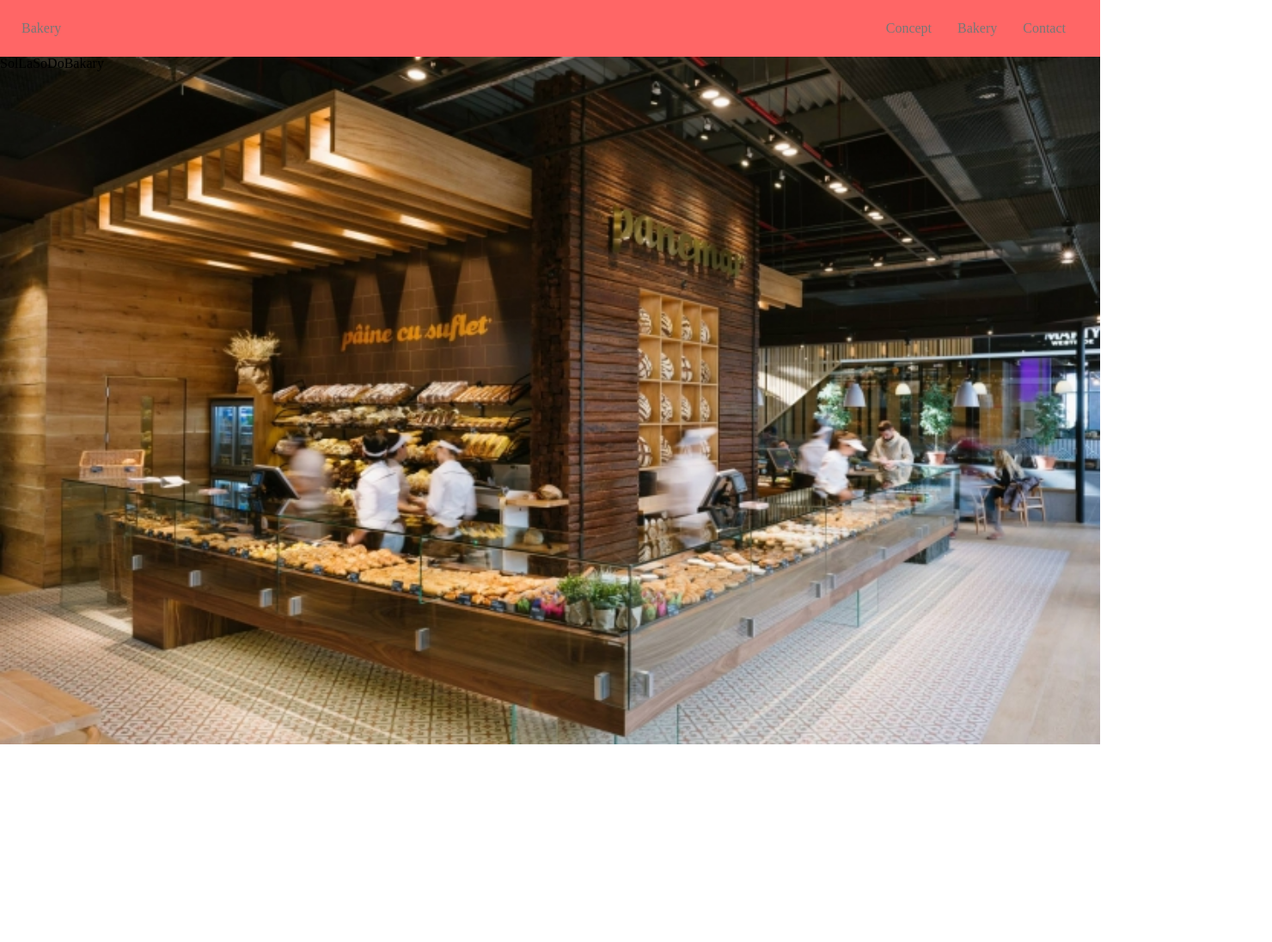
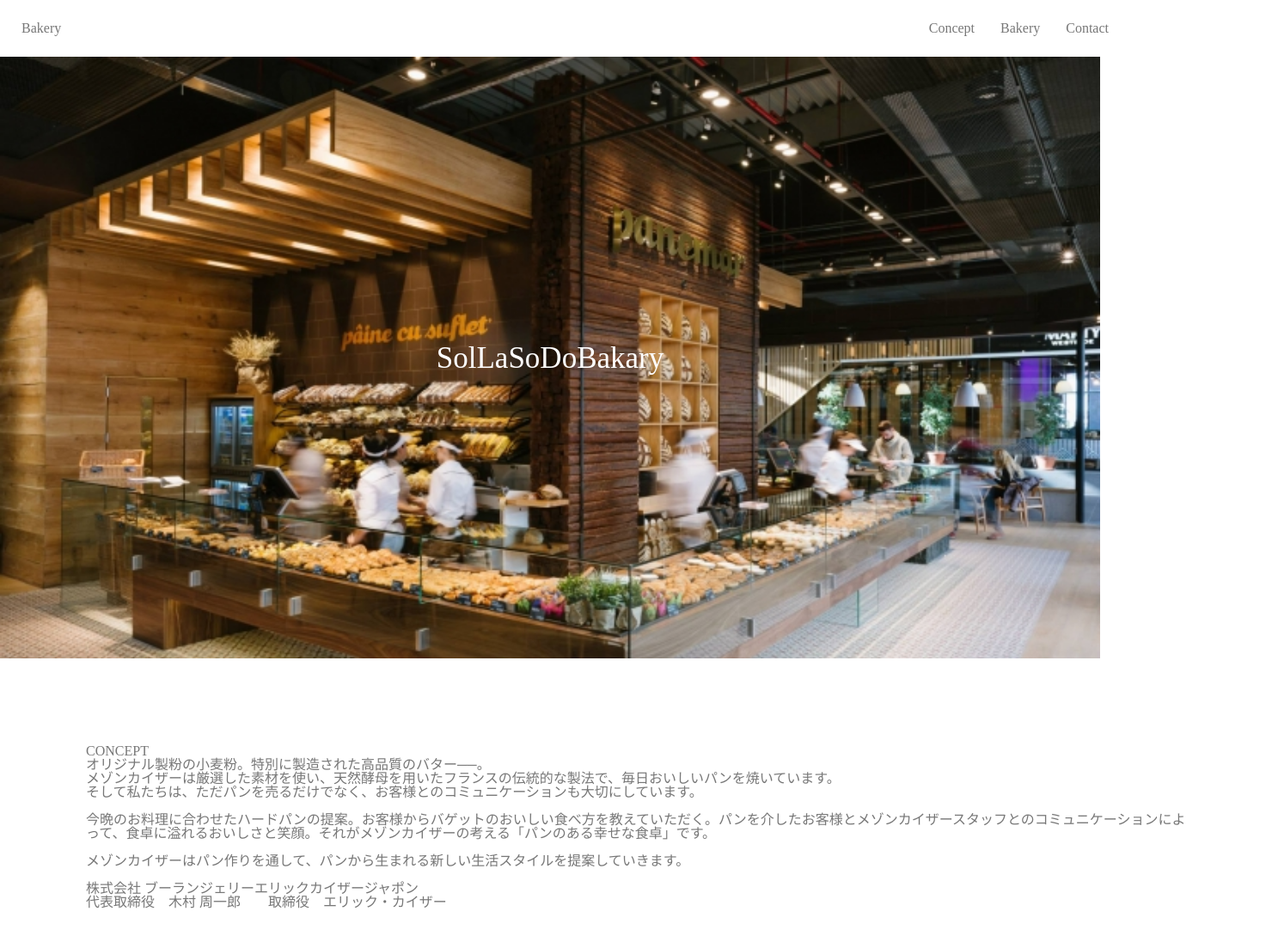
Before and after one commit to Marii8/SassProject, a website: page index.html in a window 1280 px wide. Shown: the whole page at 86% size, 1480 px wide, since content can reach past the window. Before the commit the page ends 866 px from the top, so only its background shows below. Drawn offline with Linux system fonts and the light colour scheme.

Commit message:
header、トップイメージ、コンセプトのセクション

```diff
--- a/index.html
+++ b/index.html
@@ -8,21 +8,32 @@
 <body>
 
     <header>
+        <div class="header-container">
             <p>Bakery</p>
             <ul class="header-right">
                 <li><a href="#">Concept</a></li>
                 <li><a href="#">Bakery</a></li>
                 <li><a href="#">Contact</a></li>
             </ul>
+        </div>
     </header>
 
 	<!-- First img -->
     <div class="top-img">
-        <h2><span>SolLaSoDo</span><span>Bakary</span></h2>
+        <h2 class="top-title"><span>SolLaSoDo</span><span>Bakary</span></h2>
     </div>
 
 	<!-- コンセプト -->
-    <div class="concept"></div>
+    <div class="concept">
+        <div class="second-container">
+        <h1 class="second-title">CONCEPT</h1>
+           <p>オリジナル製粉の小麦粉。特別に製造された高品質のバター──。<br>メゾンカイザーは厳選した素材を使い、天然酵母を用いたフランスの伝統的な製法で、毎日おいしいパンを焼いています。<br>そして私たちは、ただパンを売るだけでなく、お客様とのコミュニケーションも大切にしています。<br><br>今晩のお料理に合わせたハードパンの提案。お客様からバゲットのおいしい食べ方を教えていただく。パンを介したお客様とメゾンカイザースタッフとのコミュニケーションによって、食卓に溢れるおいしさと笑顔。それがメゾンカイザーの考える「パンのある幸せな食卓」です。<br><br>メゾンカイザーはパン作りを通して、パンから生まれる新しい生活スタイルを提案していきます。<br><br>株式会社 ブーランジェリーエリックカイザージャポン<br>代表取締役　木村 周一郎　　取締役　エリック・カイザー</p>
+        <div class="profile">
+            <img src="" alt="">
+        </div>
+
+        </div>
+    </div>
 
     <!-- bakery　タイトルのみ-->
     <div class="bakery"></div>
--- a/js/app.js
+++ b/js/app.js
@@ -1,3 +1,3 @@
-$(function(){
+// $(function(){
 
-});
+// });
--- a/sass/app.scss
+++ b/sass/app.scss
@@ -1,5 +1,8 @@
+//foundation
+
+@import "foundation/_reset";
 @import "foundation/_color";
-@import "foundation/_reset";
 
-
+//layout
 @import "layout/_header";
+@import "layout/_concept";
--- /dev/null
+++ b/sass/layout/_concept.scss
@@ -0,0 +1,16 @@
+.concept {
+    width: 100vw;
+    height: 500px;
+    background-color: #fff;
+    padding: 100px;
+
+    .second-container {
+        .second-title {
+            color: $textColor;
+        }
+        p {
+            color: $textColor;
+        }
+    }
+
+}
--- a/sass/layout/_header.scss
+++ b/sass/layout/_header.scss
@@ -1,11 +1,12 @@
 header {
     color: $textColor;
-    background: {
-        color: #f66;
-    }
+    padding: 25px;
+}
+
+.header-container {
+    width: 100vw;
     display: flex;
     justify-content: space-between;
-    padding: 25px;
 }
 
 .header-right{
@@ -22,15 +23,16 @@
             cursor: pointer;
             padding: 25px 15px;
             &:hover {
-                background-color: rgba(255, 255, 255, .4);
+                background-color: rgba(0, 0, 0, .4);
+                color: $titleColor;
             }
         }
     }
 }
 
 .top-img {
-    width: 100%;
-    height: 100vh - ( 16px+ 25px *2);
+    width: 100vw;
+    height: 700px;
     background: {
         image: url(../img/top-img.jpg);
         size: cover;
@@ -40,5 +42,10 @@
     display: flex;
     justify-content: center;
     align-items:  center;
+}
+
+.top-title {
+    color: $titleColor;
+    font-size: 35px;
 
 }
```
Also changed, not shown: css/app.css. Lines whose indentation alone changed are shown as unchanged.
